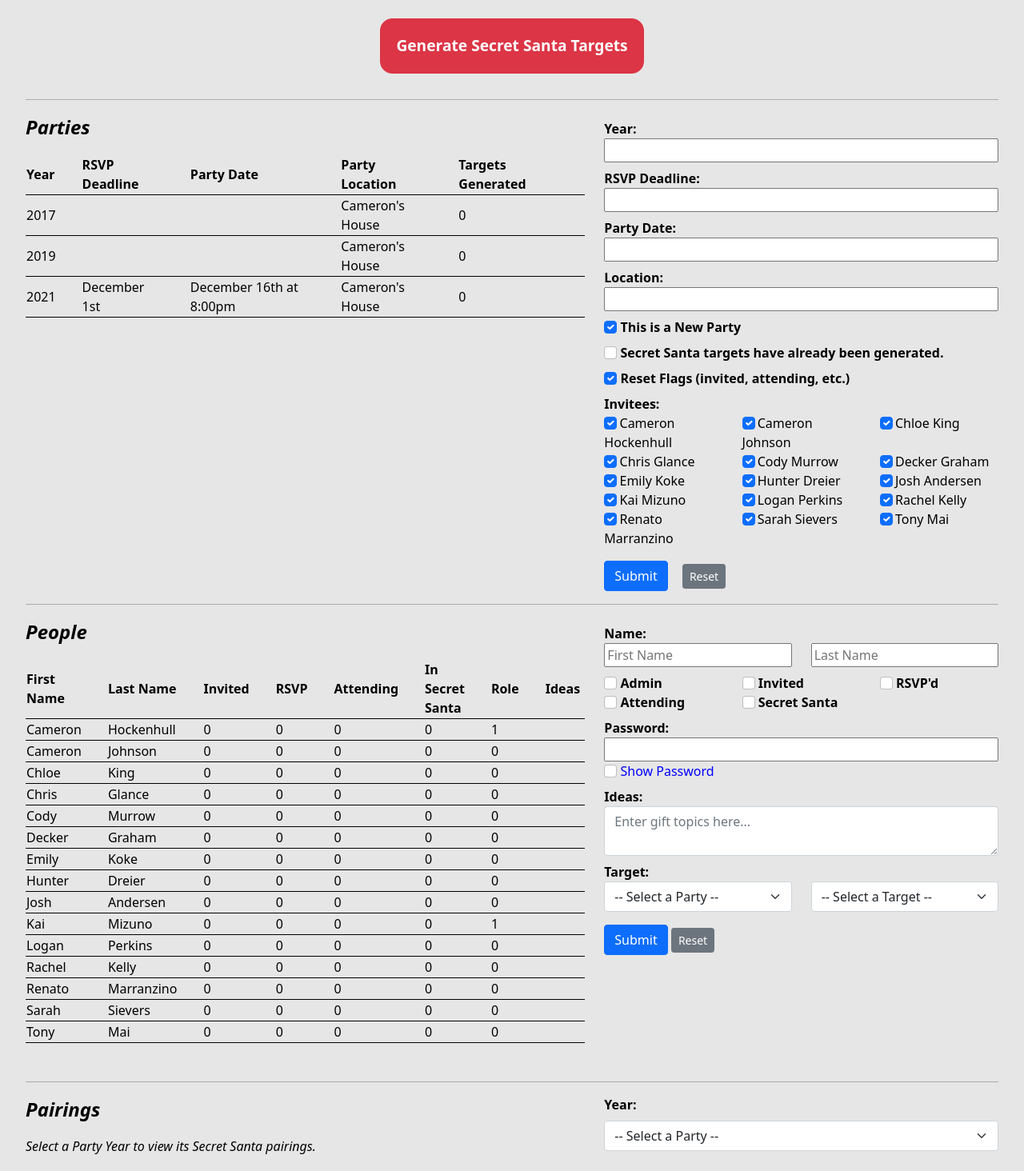
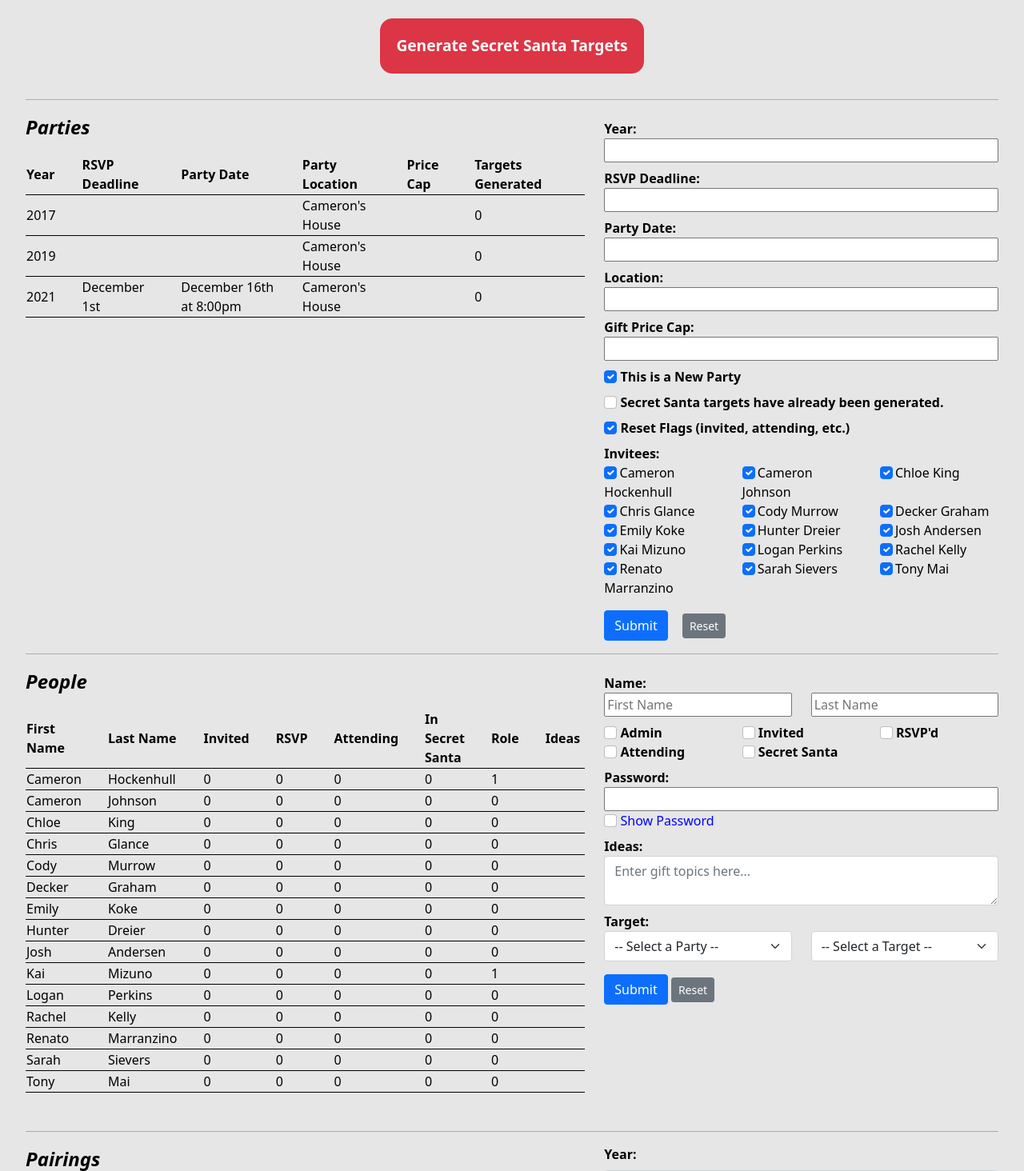
Before and after one commit to MizunoPK/SecretSantaWebsite, a PHP site: page /ss/admin.php in a window 1280 px wide. Shown: the part 201-1665 px from the top of the page at 80% size. Run offline with PHP 8.4, Linux system fonts and the light colour scheme; the visitor is signed in with stand-in values (Sample User, id 1); data comes from the database, SQL or seed files in the repository; data that the repository does not hold is empty.

Commit message:
Added price cap field to parties

```diff
--- a/database/database.php
+++ b/database/database.php
@@ -137,19 +137,19 @@ function getCurrentParty($conn) {
 
 // Function: insertParty
 // Description: inserts a new party in the database
-function insertParty($conn, $year, $rsvp, $date, $location, $targetsAssigned) {
-    $query = "INSERT INTO party (year, rsvp_deadline, party_date, party_location, targets_assigned) VALUES (?,?,?,?,?)";
+function insertParty($conn, $year, $rsvp, $date, $location, $price_cap, $targetsAssigned) {
+    $query = "INSERT INTO party (year, rsvp_deadline, party_date, party_location, price_cap, targets_assigned) VALUES (?,?,?,?,?,?)";
     $stmt = $conn->prepare($query);
-    $stmt->bind_param('isssi', $year, $rsvp, $date, $location, $targetsAssigned);
+    $stmt->bind_param('isssii', $year, $rsvp, $date, $location, $price_cap, $targetsAssigned);
     $stmt->execute();
 }
 
 // Function updateParty
 // Description: Updates a party in the database with new info
-function updateParty($conn, $year, $rsvp, $date, $location, $targetsAssigned) {
-    $query = "UPDATE party SET rsvp_deadline=?, party_date=?, party_location=?, targets_assigned=? WHERE year=?";
+function updateParty($conn, $year, $rsvp, $date, $location, $price_cap, $targetsAssigned) {
+    $query = "UPDATE party SET rsvp_deadline=?, party_date=?, party_location=?, price_cap=?, targets_assigned=? WHERE year=?";
     $stmt = $conn->prepare($query);
-    $stmt->bind_param('sssii', $rsvp, $date, $location, $targetsAssigned, $year);
+    $stmt->bind_param('sssiii', $rsvp, $date, $location, $price_cap, $targetsAssigned, $year);
     $stmt->execute();
 }
 
--- a/ss/admin.js
+++ b/ss/admin.js
@@ -190,15 +190,16 @@ $("#party-submit-button").click(function(e){
     var rsvp = $("#party-rsvp").val();
     var date = $("#party-date").val();
     var location = $("#party-location").val();
+    var price_cap = $("#party-price-cap").val();
     var targetsAssigned = $("#party-targets").prop("checked");
 
-    if ( year === "" || rsvp === "" || date === "" || location == "" ) {
-        alert("Error: Must enter a party year, RSVP deadline, party date, and location");
+    if ( year === "" || rsvp === "" || date === "" || location == "" || price_cap == "" ) {
+        alert("Error: Must enter a party year, RSVP deadline, party date, location, and price cap.");
         return;
     }
 
     // Set up the POST data
-    var dataString = "q=partySubmit&year="+year + "&rsvp="+rsvp + "&date="+date + "&location="+location + "&targetsAssigned="+targetsAssigned;
+    var dataString = "q=partySubmit&year="+year + "&rsvp="+rsvp + "&date="+date + "&location="+location + "&price_cap="+price_cap + "&targetsAssigned="+targetsAssigned;
 
     // If this is a new year: get the rest of the info
     if ( document.getElementById("party-new").checked ) {
@@ -253,6 +254,7 @@ function clearPartyForm() {
     document.getElementById("party-rsvp").value = "";
     document.getElementById("party-date").value = "";
     document.getElementById("party-location").value = "";
+    document.getElementById("party-price-cap").value = "";
     $("#party-targets").prop("checked", false);
     $("#party-new").prop("checked", true);
     checkPartyNew();
@@ -271,9 +273,10 @@ function populatePartyForm(rowSelected) {
     document.getElementById("party-rsvp").value = rowSelected.cells[1].innerHTML;
     document.getElementById("party-date").value = rowSelected.cells[2].innerHTML;
     document.getElementById("party-location").value = rowSelected.cells[3].innerHTML;
+    document.getElementById("party-price-cap").value = rowSelected.cells[4].innerHTML;
     document.getElementById("party-new").checked = false;
     checkPartyNew();
-    document.getElementById("party-targets").checked = (rowSelected.cells[4].innerHTML === "1");
+    document.getElementById("party-targets").checked = (rowSelected.cells[5].innerHTML === "1");
 }
 
 // ! People Table Stuff
--- a/ss/admin.php
+++ b/ss/admin.php
@@ -68,6 +68,10 @@
                 <div class="form-row">
                     <label for="party-location"  class="input-label">Location:</label>
                     <input type="text" name="party-location" id="party-location" class="form-input" title="Enter a location for the party.">
+                </div>
+                <div class="form-row">
+                    <label for="party-price-cap"  class="input-label">Gift Price Cap:</label>
+                    <input type="number" name="party-pricce-cap" id="party-price-cap" class="form-input" title="Enter a price cap for gifts for the party.">
                 </div>
 
                 <div id="party-new-sec" class="form-row">
--- a/ss/admin_controller.php
+++ b/ss/admin_controller.php
@@ -17,6 +17,7 @@
             <th>RSVP Deadline</th>
             <th>Party Date</th>
             <th>Party Location</th>
+            <th>Price Cap</th>
             <th>Targets Generated</th>
             </tr>";
 
@@ -26,6 +27,7 @@
                 echo "<td>" . $row['rsvp_deadline'] . "</td>";
                 echo "<td>" . $row['party_date'] . "</td>";
                 echo "<td>" . $row['party_location'] . "</td>";
+                echo "<td>" . $row['price_cap'] . "</td>";
                 echo "<td>" . $row['targets_assigned'] . "</td>";
                 echo "</tr>";
             }
@@ -101,13 +103,14 @@
         $year = $_POST['year'];
         $rsvp = $_POST['rsvp'];
         $date = $_POST['date'];
+        $price_cap = $_POST['price_cap'];
         $location = $_POST['location'];
         $targetsAssigned = (int)filter_var($_POST['targetsAssigned'], FILTER_VALIDATE_BOOLEAN);
 
         // Determine whether this is a CREATE or UPDATE
         if ( $_POST['new'] === "true" ) {
             // Perform the insert
-            insertParty($conn, $year, $rsvp, $date, $location, $targetsAssigned);
+            insertParty($conn, $year, $rsvp, $date, $location, $price_cap, $targetsAssigned);
 
             // Check if we want to reset values
             if ( $_POST['reset'] === "true" ) {
@@ -122,7 +125,7 @@
         }
         else {
             // Perform the update
-            updateParty($conn, $year, $rsvp, $date, $location, $targetsAssigned);
+            updateParty($conn, $year, $rsvp, $date, $location, $price_cap, $targetsAssigned);
         }
     }
 
--- a/ss/santa.php
+++ b/ss/santa.php
@@ -66,7 +66,7 @@
                         echo "<div id=\"ideasLabel\">Here are the gift topics " . $targetRow['first_name'] . " submitted:</div>";
                         echo "<div id=\"ideasText\">" . $targetRow['ideas'] . "</div>";
                     }
-                    echo "<br><p>The price cap for this year's party is <strong>$40</strong>. If you have any questions or concerns, reach out to Cameron or Kai.</p>";
+                    echo "<br><p>The price cap for this year's party is <strong>$" . $partyRow['price_cap'] . "</strong>. If you have any questions or concerns, reach out to Cameron or Kai.</p>";
                 ?>
             </div>
         <?php endif ?>
```
Also changed, not shown: 1 other file.
